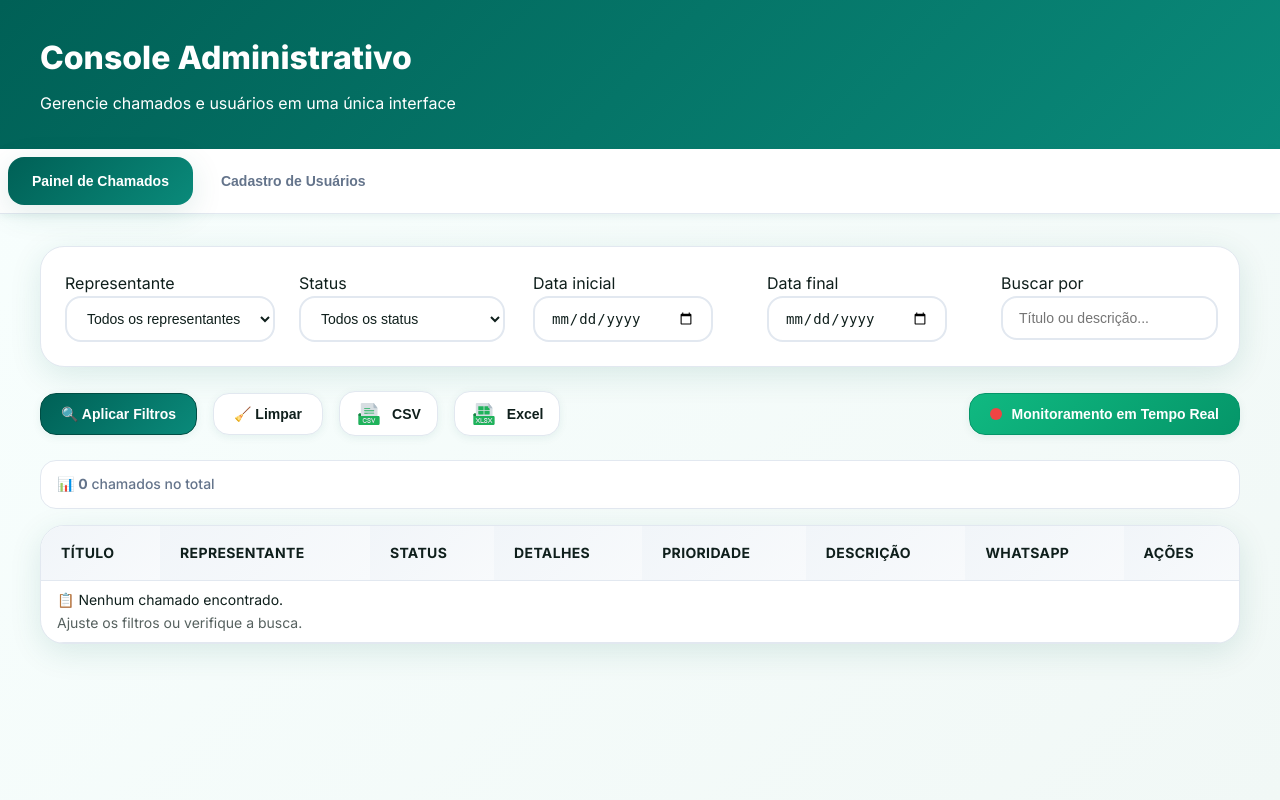
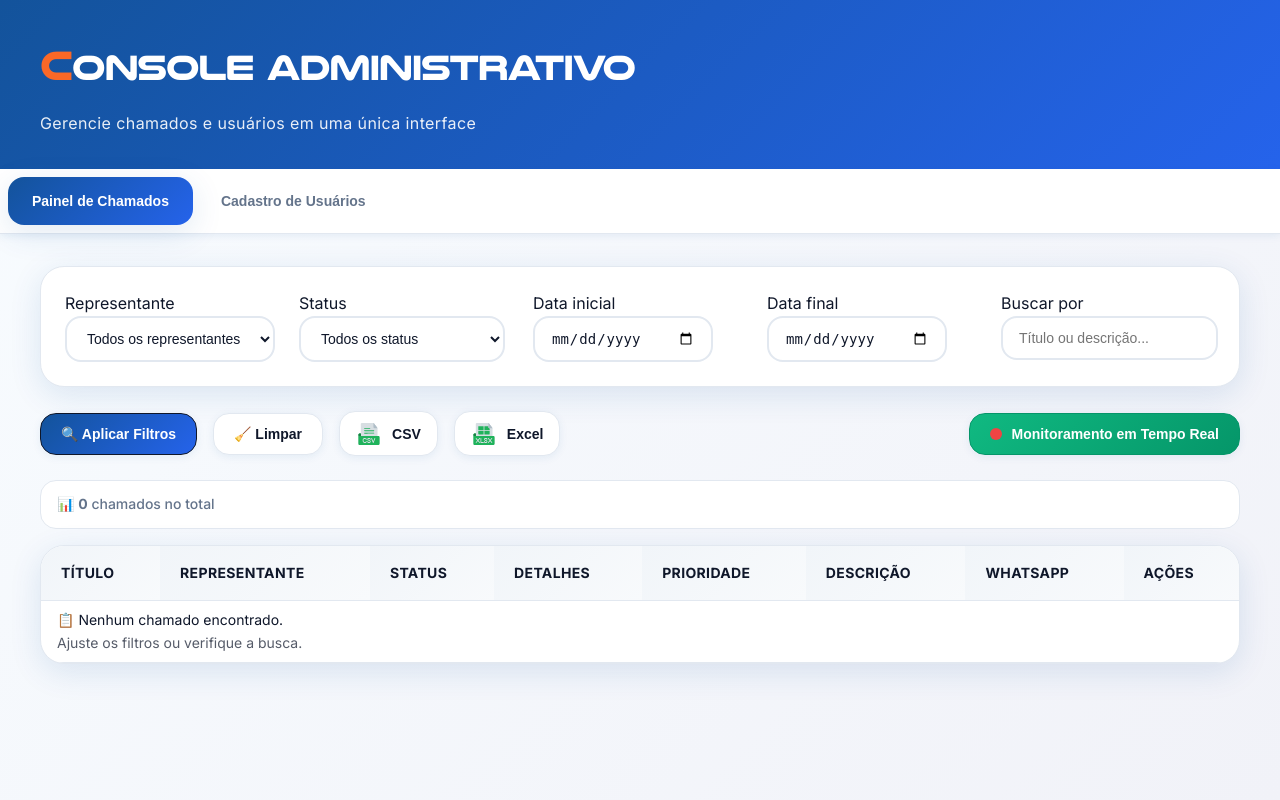
Before and after one commit to guilherme9lucaslider-svg/suporte-trello, a Flask app: page /admin in a window 1280 px wide. Run offline with Flask 3, Linux system fonts and the light colour scheme; the visitor is signed in with stand-in values (Sample User, id 1); data that the repository does not hold is empty.

Commit message:
Atualização

```diff
--- a/templates/console.html
+++ b/templates/console.html
@@ -9,19 +9,54 @@
   <link rel="preconnect" href="https://fonts.gstatic.com" crossorigin>
   <link href="https://fonts.googleapis.com/css2?family=Inter:wght@400;500;600;700;800&display=swap" rel="stylesheet">
   <style>
-    :root {
-      --primary: #006056; --primary-light: #0a8a7a; --primary-dark: #004d44;
-      --surface: #ffffff; --surface-hover:#f5f9f8; --ink:#0f1f1c; --muted:#64748b;
-      --stroke:#e2e8f0; --stroke-light:#f1f5f9;
-      --radius:16px; --radius-lg:24px;
-      --shadow-sm:0 2px 8px rgba(0,96,86,.08); --shadow:0 8px 32px rgba(0,96,86,.12);
-      --gradient-primary:linear-gradient(135deg, var(--primary) 0%, var(--primary-light) 100%);
+   :root {
+      --primary: #13539b;
+      --primary-light: #2563eb;
+      --primary-dark: #0f172a;
+      --accent: #fa6827;
+      --accent-light: #fb7c47;
+      --accent-dark: #e85d24;
+      --surface: #ffffff;
+      --surface-hover: #f1f5f9;
+      --ink: #0f172a;
+      --muted: #64748b;
+      --stroke: #e2e8f0;
+      --stroke-light: #f1f5f9;
+      --radius: 16px;
+      --radius-lg: 24px;
+      --shadow-sm: 0 2px 8px rgba(19,83,155,.08);
+      --shadow: 0 8px 32px rgba(19,83,155,.12);
+      --shadow-accent: 0 4px 16px rgba(250,104,39,.15);
+      --gradient-primary: linear-gradient(135deg, var(--primary) 0%, var(--primary-light) 100%);
+      --gradient-accent: linear-gradient(135deg, var(--accent) 0%, var(--accent-light) 100%);
     }
     *{box-sizing:border-box;margin:0;padding:0}
     body{font-family:'Inter',system-ui,-apple-system,'Segoe UI',Roboto,sans-serif;line-height:1.6;color:var(--ink);
-         background:linear-gradient(135deg,#f8fffe 0%,#f1f8f6 100%);min-height:100vh}
+         background:linear-gradient(135deg,#f8fcff 0%,#f1f2f8 100%);min-height:100vh}
+
+         @font-face {
+  font-family: 'MinhaFonte';
+  src: url('/static/Nulshock.woff2') format('woff2');
+  font-weight: 900;
+  font-display: swap;
+}
     .header{background:var(--gradient-primary);color:#fff;padding:32px 40px}
-    .header h1{font-size:32px;font-weight:800;margin-bottom:8px}
+    .header h1{ font-family: 'MinhaFonte', 'Inter', sans-serif; font-size:36px; font-weight:900;
+  margin-bottom:12px;
+  color:#ffffff;
+  letter-spacing:-0.025em;
+}
+
+.header h1 .first-letter {
+  color:var(--accent);
+  font-size:42px; /* opcional */
+}
+.header .subtitle{
+  font-size:16px;
+  opacity:0.9;
+  font-weight:400;
+  letter-spacing:0.025em;
+}
     .tabs{display:flex;gap:4px;background:#fff;padding:8px;border-bottom:1px solid var(--stroke);box-shadow:var(--shadow-sm)}
     .tab{border:none;background:transparent;padding:16px 24px;border-radius:16px;cursor:pointer;font-weight:600;font-size:14px;color:var(--muted);transition:.2s}
     .tab[aria-selected="true"]{background:var(--gradient-primary);color:#fff;box-shadow:var(--shadow)}
@@ -199,7 +234,7 @@
 </head>
 <body>
   <header class="header">
-    <h1>Console Administrativo</h1>
+    <h1><span class="first-letter">C</span>onsole Administrativo</h1>
     <div class="subtitle">Gerencie chamados e usuários em uma única interface</div>
   </header>
 
```
Also changed, not shown: templates/admin_login.html (+6 -6 lines), static/Nulshock.woff2 (added).
